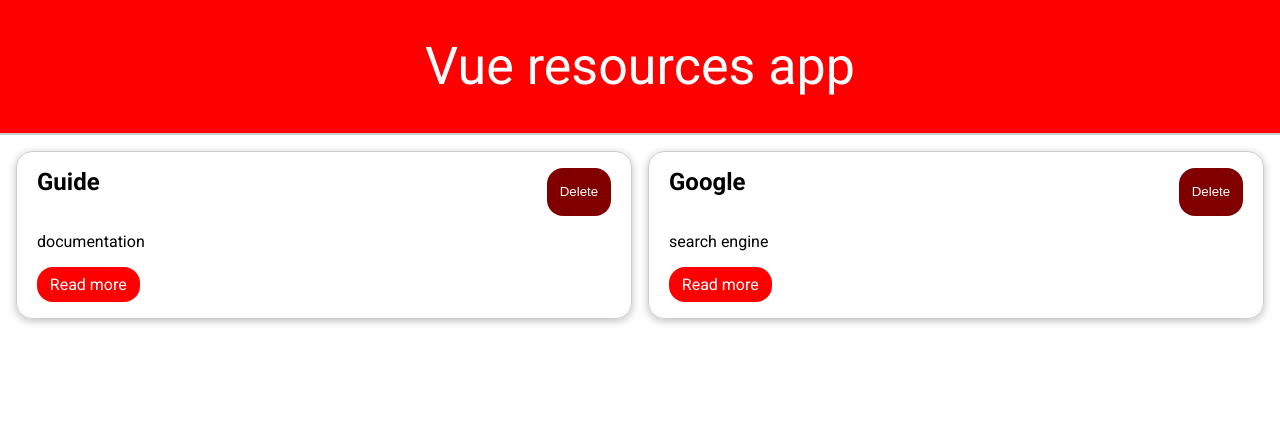
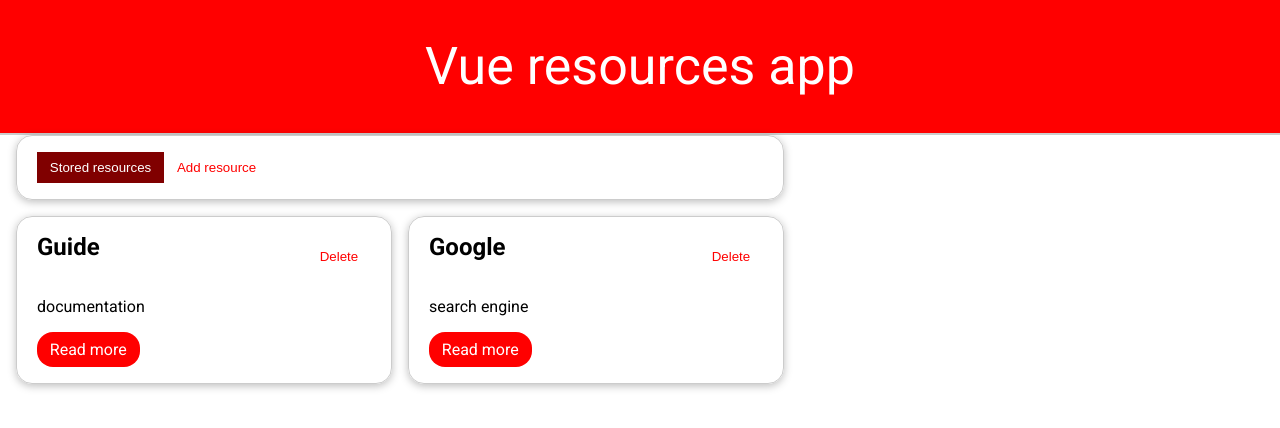
Before and after one commit to michey85/vue-list-proj, a Vue app: page / in a window 1280 px wide. Shown: the top 428 px of the page. Built offline with nearby package versions, Linux system fonts and the light colour scheme.

Commit message:
tabs and add new res option

```diff
--- a/package.json
+++ b/package.json
@@ -1,5 +1,5 @@
 {
-  "name": "vue-first-app",
+  "name": "vue-list-project",
   "version": "0.1.0",
   "private": true,
   "scripts": {
--- a/src/App.vue
+++ b/src/App.vue
@@ -1,38 +1,16 @@
 <template>
   <TheHeader />
-  <List>
-    <ListItem v-for="item in resources" :key="item" v-bind="item" />
-  </List>
+  <TheResources />
 </template>
 
 <script>
 import TheHeader from './components/layout/TheHeader.vue';
-import List from './components/List.vue';
-import ListItem from './components/ListItem.vue';
+import TheResources from './components/resources/TheResources.vue';
 
 export default {
   components: {
     TheHeader,
-    List,
-    ListItem,
-  },
-  data() {
-    return {
-      resources: [
-        {
-          id: 1,
-          title: 'Guide',
-          description: 'documentation',
-          link: 'https://vuejs.org',
-        },
-        {
-          id: 2,
-          title: 'Google',
-          description: 'search engine',
-          link: 'https://google.com',
-        },
-      ],
-    };
+    TheResources,
   },
 };
 </script>
@@ -55,4 +33,9 @@ body {
   margin: 0;
   font-family: 'Roboto', sans-serif;
 }
+
+.container {
+  padding: 0 1rem;
+  max-width: 800px;
+}
 </style>
--- a/src/components/UI/BaseButton.vue
+++ b/src/components/UI/BaseButton.vue
@@ -1,5 +1,5 @@
 <template>
-  <button type="button" :class="mode">
+  <button :class="mode">
     <slot></slot>
   </button>
 </template>
@@ -17,10 +17,11 @@ button {
   background-color: var(--secondary-color);
   color: white;
   padding: 0.5rem 0.8rem;
-  border-radius: 1rem;
+  /* border-radius: 1rem; */
   text-decoration: none;
   border: none;
   cursor: pointer;
+  align-self: center;
 }
 
 button:hover {
@@ -28,5 +29,10 @@ button:hover {
 }
 
 .flat {
+  background-color: transparent;
+  color: var(--primary-color);
+}
+.flat:hover {
+  background-color: var(--grey);
 }
 </style>
--- /dev/null
+++ b/src/components/resources/AddResource.vue
@@ -0,0 +1,70 @@
+<template>
+  <base-card>
+    <h2>Add resourse</h2>
+    <form @submit.prevent="submitData" ref="new-resource-form">
+      <label>
+        Resource Title
+        <input type="text" v-model="enteredTitle" />
+      </label>
+      <label>
+        Resource Description
+        <textarea type="text" v-model="enteredDescription" rows="4"></textarea>
+      </label>
+      <label>
+        Resource Link
+        <input type="url" v-model="enteredLink" />
+      </label>
+      <base-button type="submit">Add resource</base-button>
+    </form>
+  </base-card>
+</template>
+
+<script>
+import BaseButton from '../UI/BaseButton.vue';
+export default {
+  components: { BaseButton },
+  inject: ['addResource'],
+  data() {
+    return {
+      enteredTitle: '',
+      enteredDescription: '',
+      enteredLink: '',
+    };
+  },
+  methods: {
+    submitData() {
+      this.addResource(
+        this.enteredTitle,
+        this.enteredDescription,
+        this.enteredLink
+      );
+      this.$refs['new-resource-form'].reset();
+    },
+  },
+};
+</script>
+
+<style scoped>
+h2 {
+  text-align: center;
+  margin-top: 0;
+}
+form {
+  display: flex;
+  flex-direction: column;
+  gap: 1.5rem;
+}
+label {
+  display: flex;
+  flex-direction: column;
+  align-items: center;
+  gap: 1rem;
+  font-weight: 700;
+}
+
+input,
+textarea {
+  padding: 0.5rem 0.8rem;
+  border: 1px solid var(--grey);
+}
+</style>
--- a/src/components/ListItem.vue
+++ b/src/components/resources/ListItem.vue
@@ -3,7 +3,7 @@
     <base-card>
       <header>
         <h2>{{ title }}</h2>
-        <base-button>Delete</base-button>
+        <base-button mode="flat">Delete</base-button>
       </header>
       <p>{{ description }}</p>
       <a :href="link" target="_blank" rel="nofollow noopener">Read more</a>
@@ -12,7 +12,7 @@
 </template>
 
 <script>
-import BaseButton from './UI/BaseButton.vue';
+import BaseButton from '../UI/BaseButton.vue';
 export default {
   components: { BaseButton },
   props: {
--- a/src/components/List.vue
+++ b/src/components/resources/TheList.vue
@@ -1,15 +1,26 @@
 <template>
   <ul class="list">
-    <slot></slot>
+    <ListItem v-for="item in resources" :key="item" v-bind="item" />
   </ul>
 </template>
+
+<script>
+import ListItem from './ListItem.vue';
+
+export default {
+  inject: ['resources'],
+  components: {
+    ListItem,
+  },
+};
+</script>
 
 <style scoped>
 .list {
   display: grid;
   grid-template-columns: repeat(1, 1fr);
   gap: 1rem;
-  padding: 1rem;
+  padding: 1rem 0;
   margin: 0;
 }
 
--- /dev/null
+++ b/src/components/resources/TheResources.vue
@@ -0,0 +1,79 @@
+<template>
+  <div class="container">
+    <base-card>
+      <base-button @click="setActiveTab('the-list')" :mode="listBtnMode"
+        >Stored resources</base-button
+      >
+      <base-button @click="setActiveTab('add-resource')" :mode="addBtnMode"
+        >Add resource</base-button
+      >
+    </base-card>
+    <keep-alive>
+      <component :is="activeTab"></component>
+    </keep-alive>
+  </div>
+</template>
+
+<script>
+import TheList from './TheList.vue';
+import AddResource from './AddResource.vue';
+
+export default {
+  components: {
+    TheList,
+    AddResource,
+  },
+  data() {
+    return {
+      activeTab: 'the-list',
+      resources: [
+        {
+          id: 1,
+          title: 'Guide',
+          description: 'documentation',
+          link: 'https://vuejs.org',
+        },
+        {
+          id: 2,
+          title: 'Google',
+          description: 'search engine',
+          link: 'https://google.com',
+        },
+      ],
+    };
+  },
+  computed: {
+    listBtnMode() {
+      return this.activeTab === 'the-list' ? null : 'flat';
+    },
+    addBtnMode() {
+      return this.activeTab === 'add-resource' ? null : 'flat';
+    },
+  },
+  provide() {
+    return {
+      resources: this.resources,
+      addResource: this.addResource,
+    };
+  },
+  methods: {
+    setActiveTab(tab) {
+      this.activeTab = tab;
+    },
+    addResource(title, description, link) {
+      console.log('add res');
+      const newResource = {
+        id: Date.now().toLocaleString(),
+        title,
+        description,
+        link,
+      };
+
+      this.resources.unshift(newResource);
+      this.activeTab = 'the-list';
+    },
+  },
+};
+</script>
+
+<style scoped></style>
```
